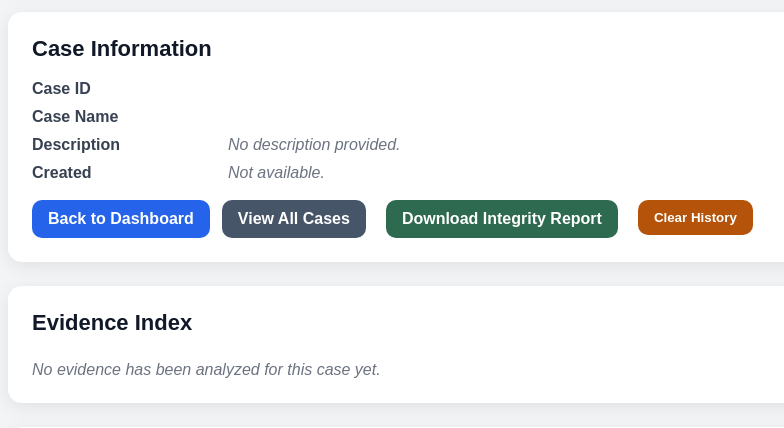
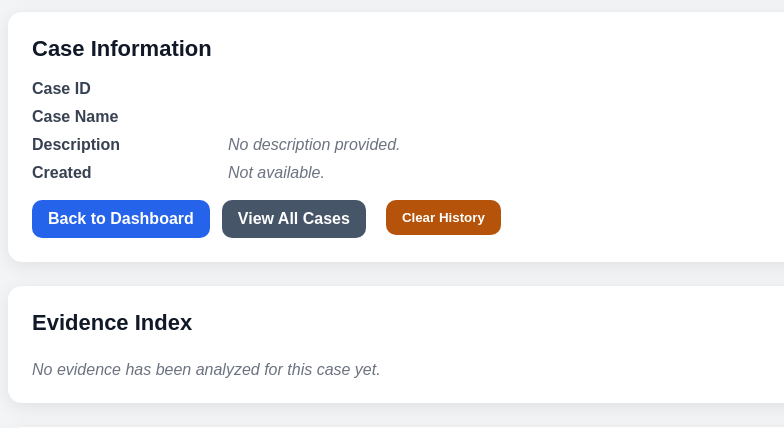
Before and after one commit to Kcaldwell99/evidenceanalyzer, a Python web app: template app/templates/case_detail.html in a window 1280 px wide. Shown: the part 147-575 px from the top of the page, without its empty margins (82-866 px from the left). Run offline with Jinja, Linux system fonts and the light colour scheme; the template is opened without the code that fills it, so the values that code supplies are empty.

Commit message:
Stopgap: disable Download Integrity Report button (route does not exist, see priority stack)

```diff
--- a/app/templates/case_detail.html
+++ b/app/templates/case_detail.html
@@ -214,7 +214,8 @@
             <div class="actions">
                 <a class="button" href="/">Back to Dashboard</a>
                 <a class="button secondary" href="/reports">View All Cases</a>
-                <a class="button" href="/integrity-report/{{ case.case_id }}" target="_blank" style="background:#2d6a4f; margin-left:8px;">Download Integrity Report</a>
+                {# STOPGAP disabled 2026-04-20: route /integrity-report/{case_id} does not exist. See priority stack for proper fix. #}
+                {# <a class="button" href="/integrity-report/{{ case.case_id }}" target="_blank" style="background:#2d6a4f; margin-left:8px;">Download Integrity Report</a> #}
                 <form action="/clear-custody-log/{{ case.case_id }}" method="post" style="display:inline; margin-left:8px;">
                     <button type="submit" style="background:#b45309; color:white; border:none; padding:10px 16px; border-radius:10px; font-weight:600; cursor:pointer;" onclick="return confirm('Clear all custody log history for this case?')">Clear History</button>
                 </form>
```
